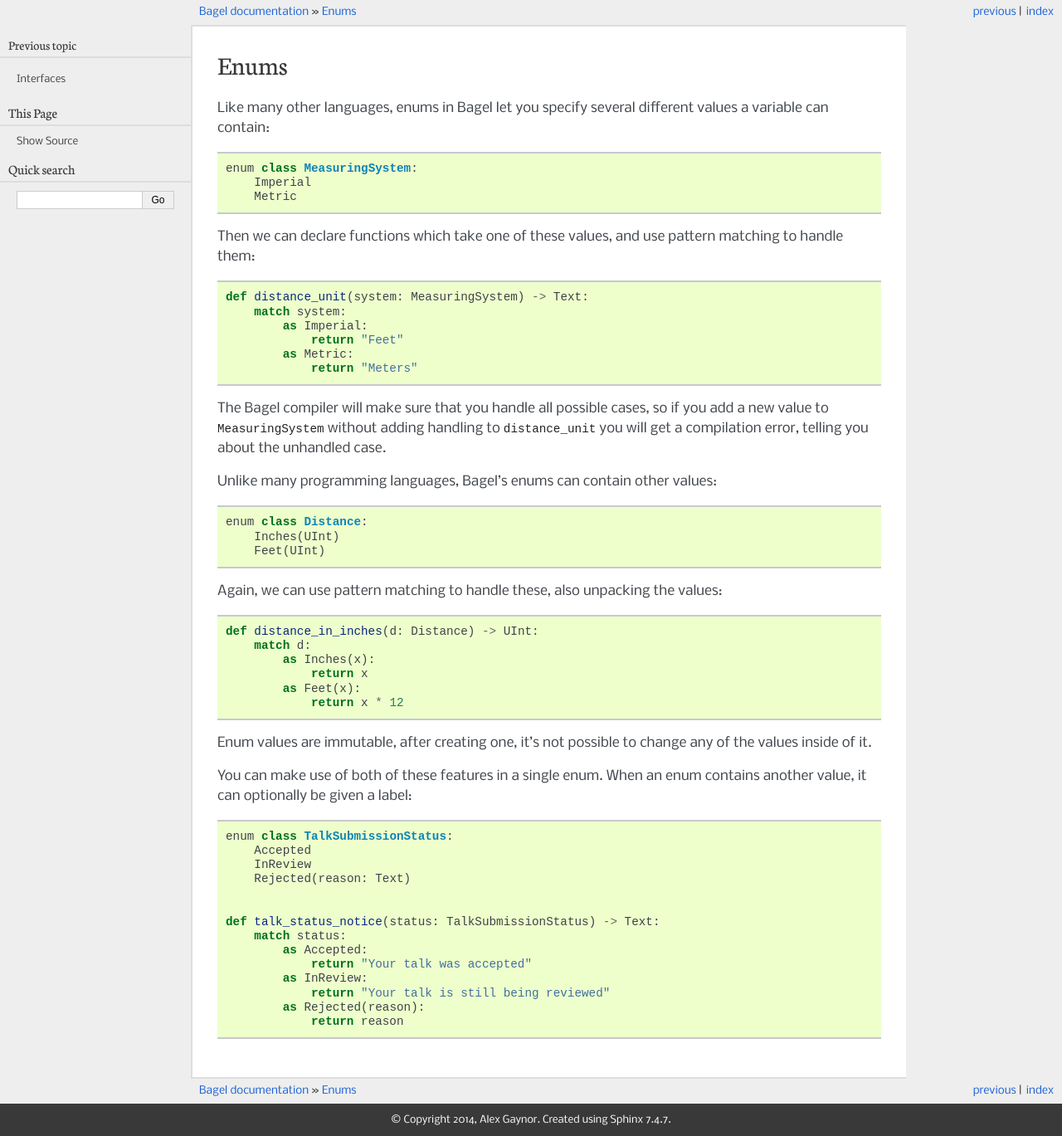
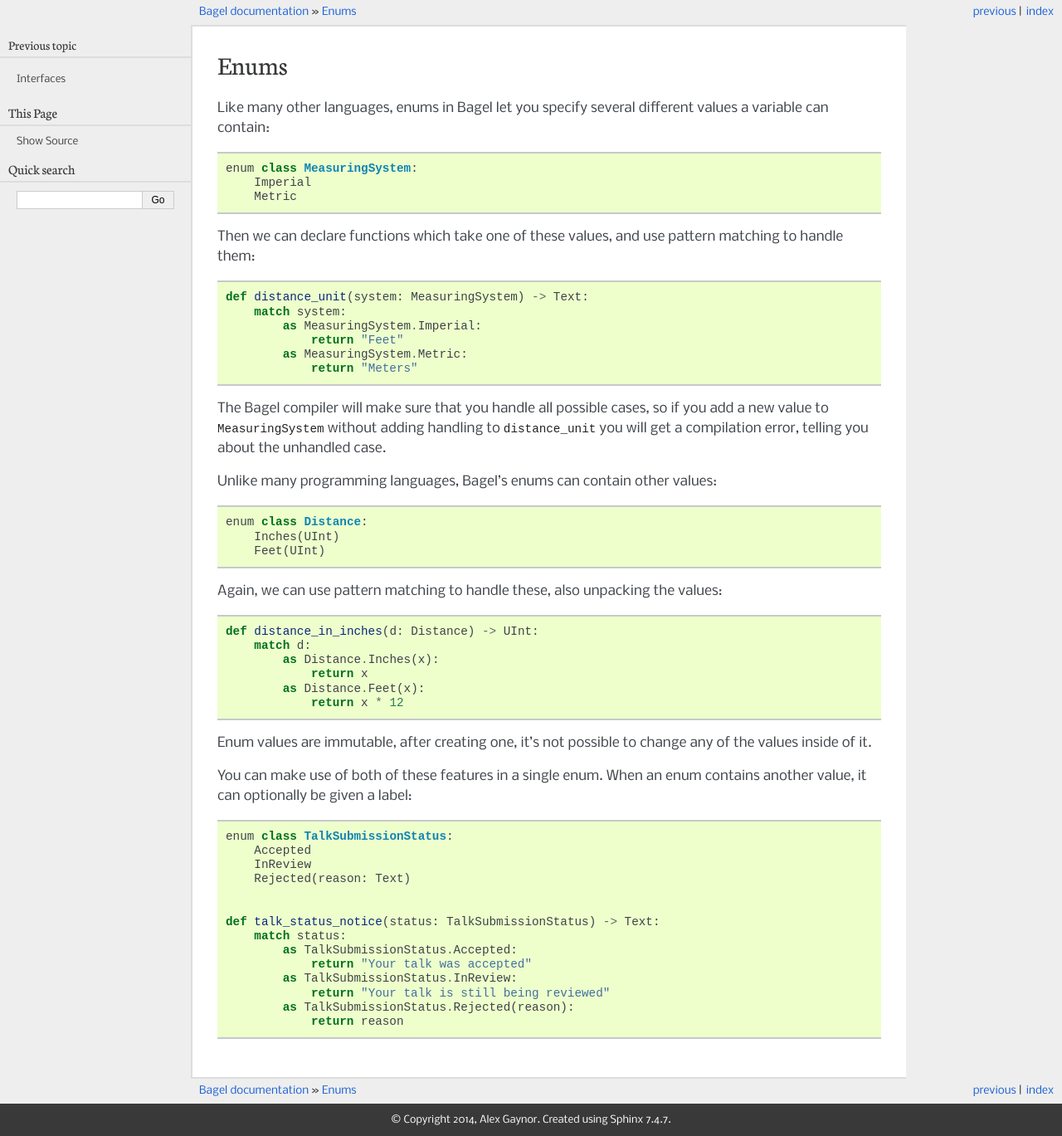
Before and after one commit to alex/bagel, a Sphinx documentation site: the page built from docs/features/enums.rst, in a window 1280 px wide. Shown: the whole page at 83% size. Built offline with Sphinx 7.4.7, drawn with Linux system fonts in a browser that asks for light colours.

Commit message:
No more pollution

```diff
--- a/docs/features/enums.rst
+++ b/docs/features/enums.rst
@@ -13,9 +13,9 @@
 
     def distance_unit(system: MeasuringSystem) -> Text:
         match system:
-            as Imperial:
+            as MeasuringSystem.Imperial:
                 return "Feet"
-            as Metric:
+            as MeasuringSystem.Metric:
                 return "Meters"
 
 The Bagel compiler will make sure that you handle all possible cases, so if you
@@ -33,9 +33,9 @@
 
     def distance_in_inches(d: Distance) -> UInt:
         match d:
-            as Inches(x):
+            as Distance.Inches(x):
                 return x
-            as Feet(x):
+            as Distance.Feet(x):
                 return x * 12
 
 Enum values are immutable, after creating one, it's not possible to change any
@@ -52,9 +52,9 @@
 
     def talk_status_notice(status: TalkSubmissionStatus) -> Text:
         match status:
-            as Accepted:
+            as TalkSubmissionStatus.Accepted:
                 return "Your talk was accepted"
-            as InReview:
+            as TalkSubmissionStatus.InReview:
                 return "Your talk is still being reviewed"
-            as Rejected(reason):
+            as TalkSubmissionStatus.Rejected(reason):
                 return reason
```
Also changed, not shown: 1 other file.
